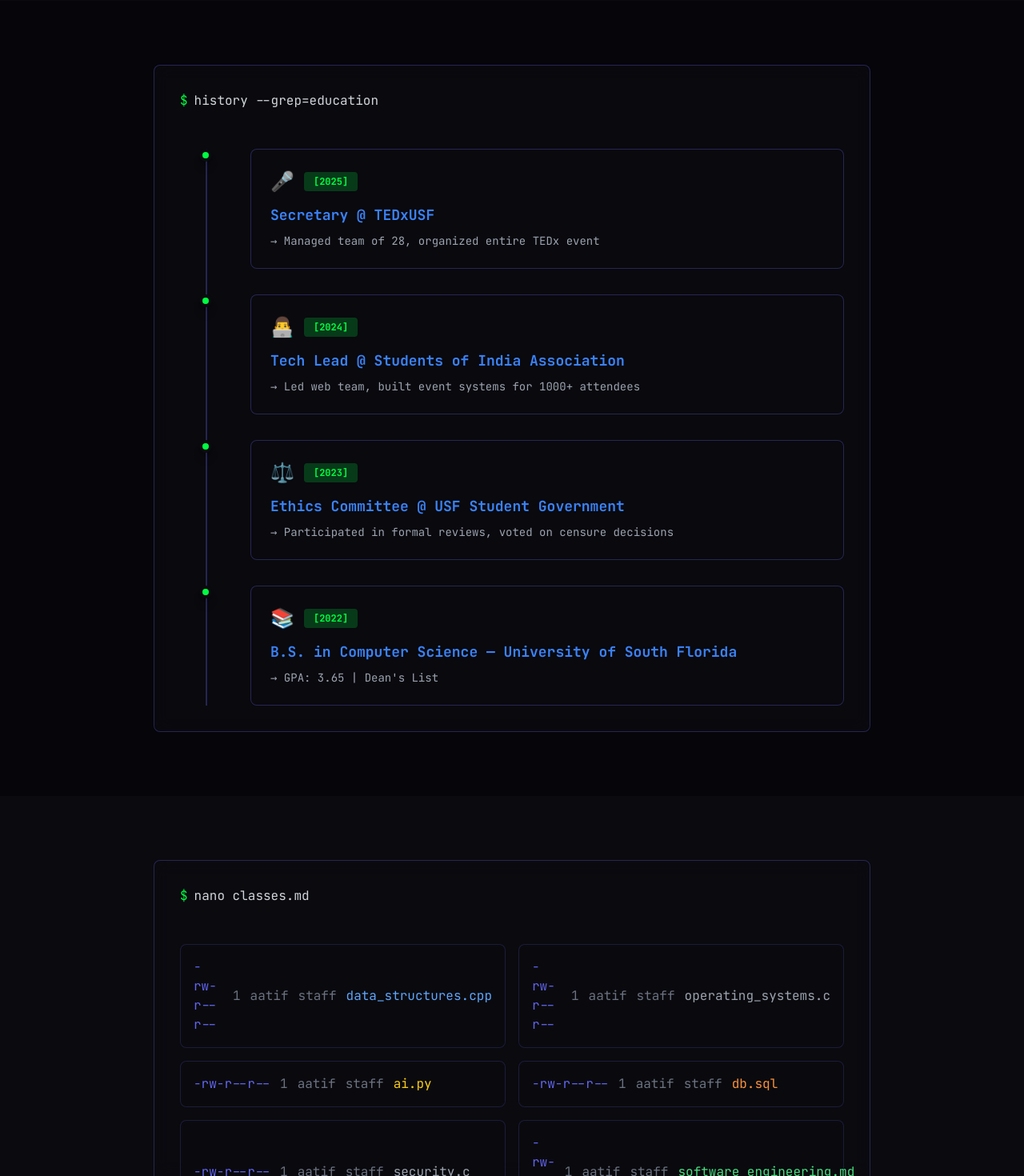
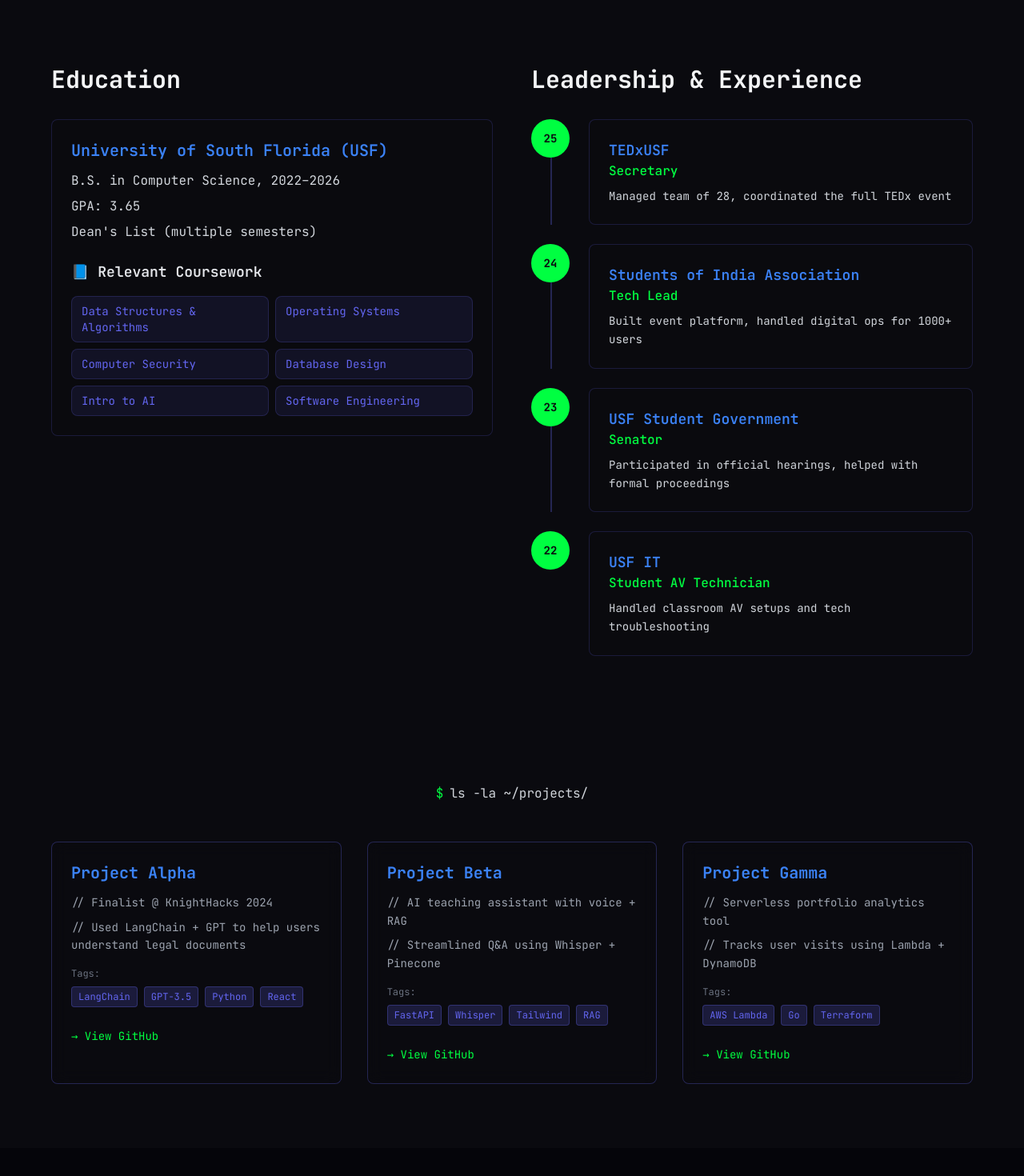
Before and after one commit to aatif101/aatif_website, a React (Create React App) app: page / in a window 1280 px wide. Shown: the part 1330-2800 px from the top of the page at 80% size. Built offline with nearby package versions, Linux system fonts and the light colour scheme.

Commit message:
Refactor education sections: replaced CourseworkSection and EducationSection with EducationExperienceSection in App.js, updated header link from 'timeline' to 'education'.

```diff
--- a/src/App.js
+++ b/src/App.js
@@ -3,8 +3,7 @@
 import Header from './components/Header';
 import HeroSection from './components/HeroSection';
 import AboutSection from './components/AboutSection';
-import EducationSection from './components/EducationSection';
-import CourseworkSection from './components/CourseworkSection';
+import EducationExperienceSection from './components/EducationExperienceSection';
 import ResumeSection from './components/ResumeSection';
 import ProjectsSection from './components/ProjectsSection';
 import Footer from './components/Footer';
@@ -18,8 +17,7 @@
       <main>
         <HeroSection />
         <AboutSection />
-        <EducationSection />
-        <CourseworkSection />
+        <EducationExperienceSection />
         <ProjectsSection />
         <ResumeSection />
       </main>
--- a/src/components/CourseworkSection.js
+++ /dev/null
@@ -1,63 +0,0 @@
-import React from 'react';
-
-const CourseworkSection = () => {
-  const courses = [
-    { name: "data_structures", ext: "cpp" },
-    { name: "operating_systems", ext: "c" },
-    { name: "ai", ext: "py" },
-    { name: "db", ext: "sql" },
-    { name: "security", ext: "c" },
-    { name: "software_engineering", ext: "md" }
-  ];
-
-  const getFileColor = (ext) => {
-    switch (ext) {
-      case 'cpp': return 'text-blue-400';
-      case 'c': return 'text-gray-400';
-      case 'py': return 'text-yellow-400';
-      case 'sql': return 'text-orange-400';
-      case 'md': return 'text-green-400';
-      default: return 'text-gray-300';
-    }
-  };
-
-  return (
-    <section id="coursework" className="py-20 px-6">
-      <div className="container mx-auto max-w-4xl">
-        <div className="terminal-border rounded-lg p-8">
-          <div className="flex items-center mb-12">
-            <span className="text-terminal-green font-mono">$</span>
-            <span className="text-gray-300 font-mono ml-2">nano classes.md</span>
-          </div>
-
-          <div className="grid md:grid-cols-2 gap-4">
-            {courses.map((course, index) => (
-              <div
-                key={index}
-                className="flex items-center p-4 rounded-lg bg-cosmic-dark/50 border border-cosmic-purple/20 hover:border-cosmic-purple/40 transition-colors group"
-              >
-                <div className="flex items-center space-x-3 font-mono">
-                  <span className="text-cosmic-purple">-rw-r--r--</span>
-                  <span className="text-gray-500">1</span>
-                  <span className="text-gray-500">aatif</span>
-                  <span className="text-gray-500">staff</span>
-                  <span className={`${getFileColor(course.ext)} group-hover:text-terminal-green transition-colors`}>
-                    {course.name}.{course.ext}
-                  </span>
-                </div>
-              </div>
-            ))}
-          </div>
-
-          <div className="mt-8 text-center">
-            <p className="text-gray-500 font-mono text-sm">
-              // Recent coursework in Computer Science
-            </p>
-          </div>
-        </div>
-      </div>
-    </section>
-  );
-};
-
-export default CourseworkSection;
--- /dev/null
+++ b/src/components/EducationExperienceSection.js
@@ -0,0 +1,125 @@
+import React from 'react';
+
+const EducationExperienceSection = () => {
+  const coursework = [
+    "Data Structures & Algorithms",
+    "Operating Systems",
+    "Computer Security",
+    "Database Design",
+    "Intro to AI",
+    "Software Engineering"
+  ];
+
+  const experiences = [
+    {
+      year: "2025",
+      organization: "TEDxUSF",
+      role: "Secretary",
+      description: "Managed team of 28, coordinated the full TEDx event"
+    },
+    {
+      year: "2024",
+      organization: "Students of India Association",
+      role: "Tech Lead",
+      description: "Built event platform, handled digital ops for 1000+ users"
+    },
+    {
+      year: "2023",
+      organization: "USF Student Government",
+      role: "Senator",
+      description: "Participated in official hearings, helped with formal proceedings"
+    },
+    {
+      year: "2022",
+      organization: "USF IT",
+      role: "Student AV Technician",
+      description: "Handled classroom AV setups and tech troubleshooting"
+    }
+  ];
+
+  return (
+    <section id="education" className="py-20 px-6">
+      <div className="container mx-auto max-w-6xl">
+        <div className="grid lg:grid-cols-2 gap-12">
+
+          {/* Left Column - Education */}
+          <div className="space-y-8">
+            <div>
+              <h2 className="text-3xl font-bold text-gray-100 mb-8">Education</h2>
+
+              <div className="bg-cosmic-dark/50 rounded-lg p-6 border border-cosmic-purple/20">
+                <h3 className="text-xl font-semibold text-cosmic-blue mb-3">
+                  University of South Florida (USF)
+                </h3>
+                <div className="space-y-2 text-gray-300">
+                  <p>B.S. in Computer Science, 2022–2026</p>
+                  <p>GPA: 3.65</p>
+                  <p>Dean's List (multiple semesters)</p>
+                </div>
+
+                <div className="mt-6">
+                  <h4 className="text-lg font-semibold text-gray-200 mb-4 flex items-center">
+                    📘 Relevant Coursework
+                  </h4>
+                  <div className="grid grid-cols-1 sm:grid-cols-2 gap-2">
+                    {coursework.map((course, index) => (
+                      <div
+                        key={index}
+                        className="px-3 py-2 bg-cosmic-purple/10 text-cosmic-purple rounded-lg text-sm border border-cosmic-purple/20"
+                      >
+                        {course}
+                      </div>
+                    ))}
+                  </div>
+                </div>
+              </div>
+            </div>
+          </div>
+
+          {/* Right Column - Leadership & Experience */}
+          <div className="space-y-8">
+            <div>
+              <h2 className="text-3xl font-bold text-gray-100 mb-8">Leadership & Experience</h2>
+
+              <div className="space-y-6">
+                {experiences.map((exp, index) => (
+                  <div key={index} className="relative flex items-start">
+                    {/* Timeline line */}
+                    {index !== experiences.length - 1 && (
+                      <div className="absolute left-6 top-12 bottom-0 w-0.5 bg-cosmic-purple/30"></div>
+                    )}
+
+                    {/* Year badge */}
+                    <div className="flex-shrink-0 w-12 h-12 bg-terminal-green rounded-full flex items-center justify-center text-cosmic-dark font-bold text-sm">
+                      {exp.year.slice(-2)}
+                    </div>
+
+                    {/* Content */}
+                    <div className="flex-1 ml-6">
+                      <div className="bg-cosmic-dark/50 rounded-lg p-6 border border-cosmic-purple/20 hover:border-cosmic-purple/40 transition-colors">
+                        <div className="mb-2">
+                          <h3 className="text-lg font-semibold text-cosmic-blue">
+                            {exp.organization}
+                          </h3>
+                          <p className="text-terminal-green font-medium">
+                            {exp.role}
+                          </p>
+                        </div>
+                        <p className="text-gray-300 text-sm leading-relaxed">
+                          {exp.description}
+                        </p>
+                      </div>
+                    </div>
+                  </div>
+                ))}
+              </div>
+            </div>
+          </div>
+
+        </div>
+      </div>
+    </section>
+  );
+};
+
+export default EducationExperienceSection;
--- a/src/components/EducationSection.js
+++ /dev/null
@@ -1,81 +0,0 @@
-import React from 'react';
-
-const EducationSection = () => {
-  const timelineItems = [
-    {
-      year: "2025",
-      title: "Secretary @ TEDxUSF",
-      description: "Managed team of 28, organized entire TEDx event",
-      icon: "🎤"
-    },
-    {
-      year: "2024",
-      title: "Tech Lead @ Students of India Association",
-      description: "Led web team, built event systems for 1000+ attendees",
-      icon: "👨‍💻"
-    },
-    {
-      year: "2023",
-      title: "Ethics Committee @ USF Student Government",
-      description: "Participated in formal reviews, voted on censure decisions",
-      icon: "⚖️"
-    },
-    {
-      year: "2022",
-      title: "B.S. in Computer Science — University of South Florida",
-      description: "GPA: 3.65 | Dean's List",
-      icon: "📚"
-    }
-  ];
-
-  return (
-    <section id="education" className="py-20 px-6 bg-cosmic-darker">
-      <div className="container mx-auto max-w-4xl">
-        <div className="terminal-border rounded-lg p-8">
-          <div className="flex items-center mb-12">
-            <span className="text-terminal-green font-mono">$</span>
-            <span className="text-gray-300 font-mono ml-2">history --grep=education</span>
-          </div>
-
-          <div className="relative">
-            {/* Vertical timeline line */}
-            <div className="absolute left-8 top-0 bottom-0 w-0.5 bg-cosmic-purple/30"></div>
-
-            <div className="space-y-8">
-              {timelineItems.map((item, index) => (
-                <div key={index} className="relative flex items-start">
-                  {/* Timeline dot */}
-                  <div className="flex-shrink-0 w-16 flex items-center justify-center">
-                    <div className="w-4 h-4 bg-terminal-green rounded-full border-4 border-cosmic-dark shadow-lg"></div>
-                  </div>
-
-                  {/* Content */}
-                  <div className="flex-1 ml-6">
-                    <div className="terminal-border rounded-lg p-6 hover:border-cosmic-purple transition-colors">
-                      <div className="flex items-center gap-3 mb-3">
-                        <span className="text-2xl">{item.icon}</span>
-                        <span className="px-3 py-1 text-xs bg-terminal-green/20 text-terminal-green rounded font-mono font-bold">
-                          [{item.year}]
-                        </span>
-                      </div>
-
-                      <h3 className="text-lg font-bold text-cosmic-blue font-mono mb-2">
-                        {item.title}
-                      </h3>
-
-                      <p className="text-gray-400 font-mono text-sm">
-                        → {item.description}
-                      </p>
-                    </div>
-                  </div>
-                </div>
-              ))}
-            </div>
-          </div>
-        </div>
-      </div>
-    </section>
-  );
-};
-
-export default EducationSection;
--- a/src/components/Header.js
+++ b/src/components/Header.js
@@ -13,7 +13,7 @@
               about
             </a>
             <a href="#education" className="text-gray-300 hover:text-terminal-green transition-colors font-mono text-sm">
-              timeline
+              education
             </a>
             <a href="#projects" className="text-gray-300 hover:text-terminal-green transition-colors font-mono text-sm">
               projects
```
